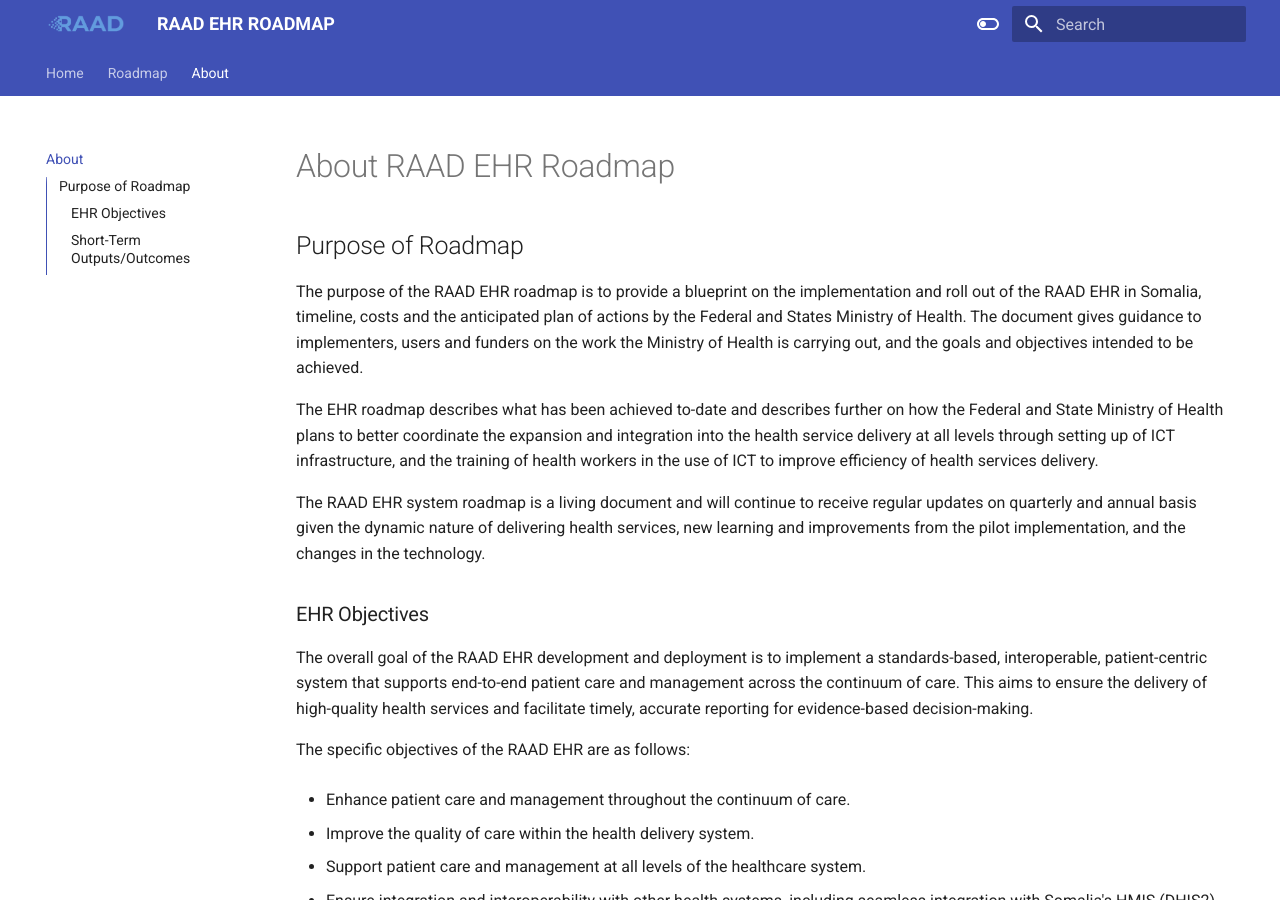
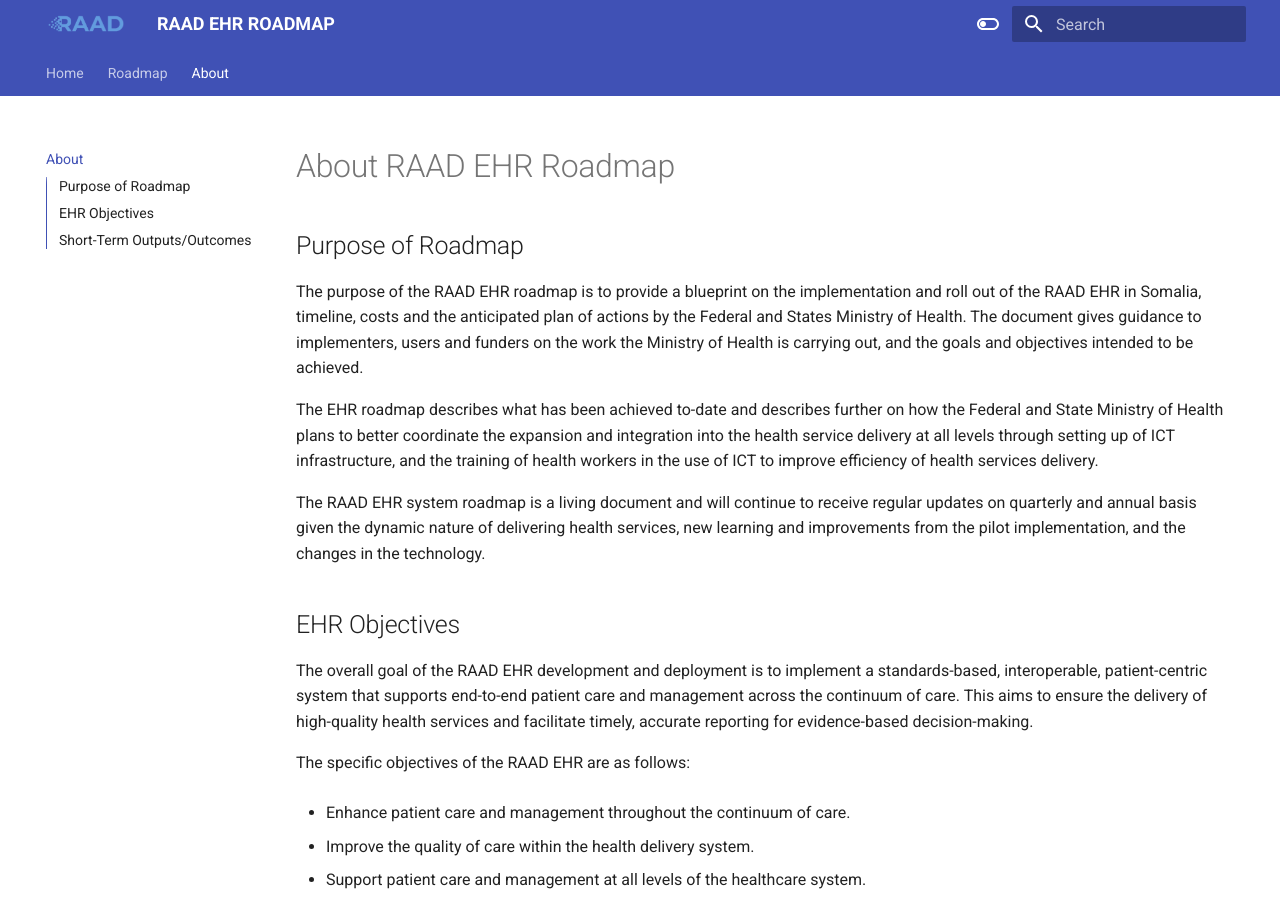
Before and after one commit to nomadilab-ehr/raad-ehr-roadmap, an MkDocs documentation site: the page built from docs/about.md, in a window 1280 px wide and 900 px high. Built offline with MkDocs 1.6.1 and Material for MkDocs 9.7.7, drawn with Linux system fonts in a browser that asks for light colours.

Commit message:
Updates v2

```diff
--- a/docs/about.md
+++ b/docs/about.md
@@ -7,7 +7,7 @@
 
 The RAAD EHR system roadmap is a living document and will continue to receive regular updates on quarterly and annual basis given the dynamic nature of delivering health services, new learning and improvements from the pilot implementation, and the changes in the technology.
 
-### EHR Objectives
+## EHR Objectives
 
 The overall goal of the RAAD EHR development and deployment is to implement a standards-based, interoperable, patient-centric system that supports end-to-end patient care and management across the continuum of care. This aims to ensure the delivery of high-quality health services and facilitate timely, accurate reporting for evidence-based decision-making.
 
@@ -24,16 +24,16 @@
 * Provide timely and accurate information to support evidence-based decision-making at all levels of healthcare delivery.
 
 
-### Short-Term Outputs/Outcomes
+## Short-Term Outputs/Outcomes
 
-Digitize all existing paper-based registers and integrate them into the EHR platform for seamless data management.
+* Digitize all existing paper-based registers and integrate them into the EHR platform for seamless data management.
 
-Establish the minimum required ICT infrastructure to fully operationalize the EHR system across health facilities.
+* Establish the minimum required ICT infrastructure to fully operationalize the EHR system across health facilities.
 
-Complete EHR installation in at least 70% of service delivery points, ensuring widespread adoption and functionality.
+* Complete EHR installation in at least 70% of service delivery points, ensuring widespread adoption and functionality.
 
-Conduct comprehensive training for healthcare workers on using the EHR system and digital tools for effective patient and client management.
+* Conduct comprehensive training for healthcare workers on using the EHR system and digital tools for effective patient and client management.
 
-Achieve 90% integration of report generation with DHIS2, ensuring timely and accurate health data reporting.
+* Achieve 90% integration of report generation with DHIS2, ensuring timely and accurate health data reporting.
 
 *RAAD EHR Roadmap*
```
